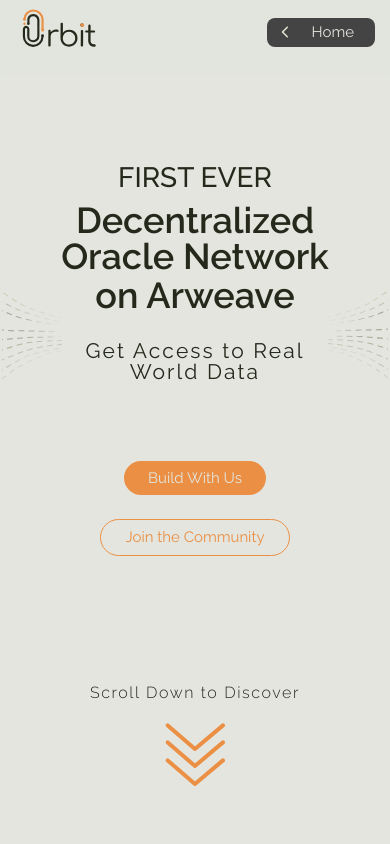
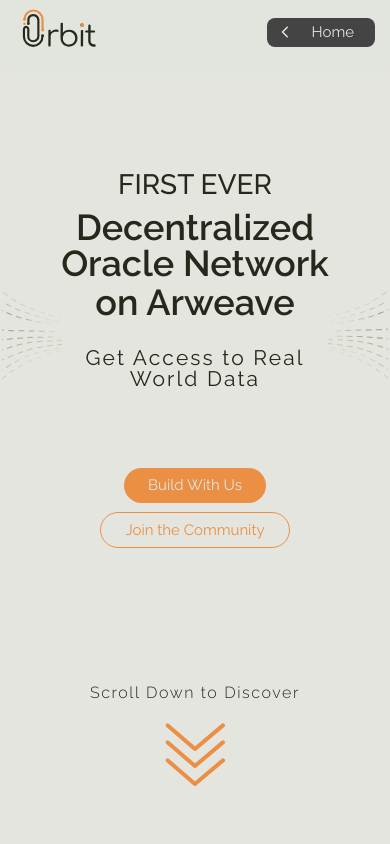
Before and after one commit to 0rbit-co/main, a Next.js app in the folder apps/web/: page / in a window 390 px wide. Shown: the top 844 px of the page. Built offline with nearby package versions, Linux system fonts and the light colour scheme.

Commit message:
scroll spacing

```diff
--- a/apps/web/app/_components/_landingContainer/Hero.tsx
+++ b/apps/web/app/_components/_landingContainer/Hero.tsx
@@ -32,7 +32,7 @@
           <h2 className="md:text-[27px] md:leading-[36px] sm:leading-[27px] sm:text-[27px] text-[21px] leading-[21px] mt-6 lg:mb-0 mb-12 tracking-widest">
             Get Access to Real World Data
           </h2>
-          <div className="flex sm:flex-row flex-col sm:gap-6 gap-6 lg:gap-3 items-center justify-between sm:text-[18px] text-[15px] py-[28px]">
+          <div className="flex sm:flex-row flex-col sm:gap-6 gap-[9px] lg:gap-3 items-center justify-between sm:text-[18px] text-[15px] py-[28px]">
             <a
               target="_blank"
               href="https://playground.0rbit.co/"
```
